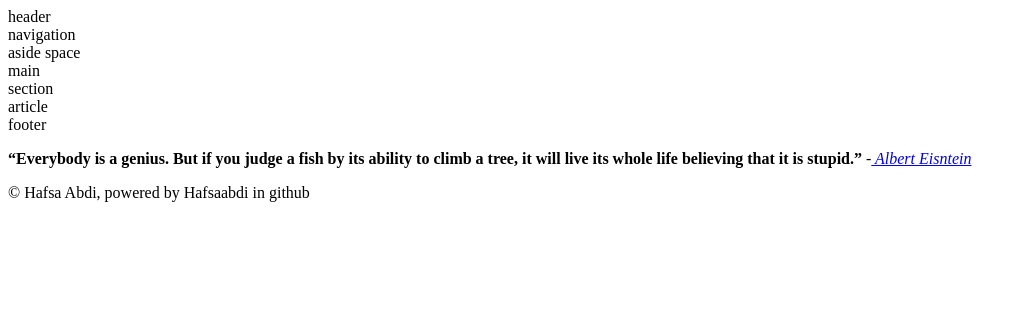
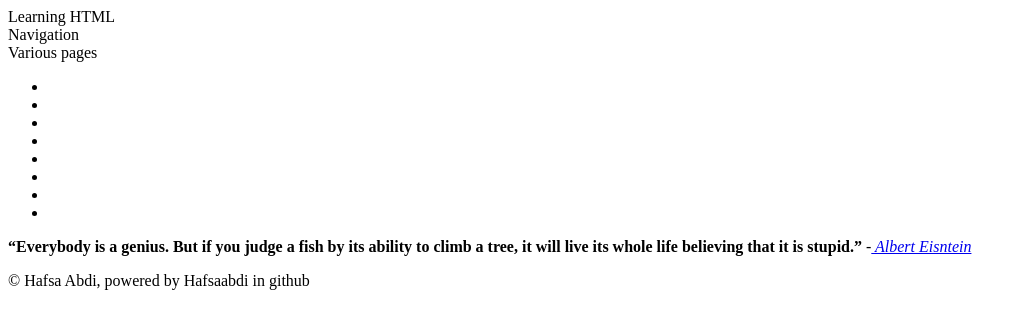
Before and after one commit to hafsaabdi/HTML-20220914, a plain HTML site: page index.html in a window 1280 px wide. Shown: the whole page, without its empty margins (0-1027 px from the left). Drawn offline with Linux system fonts and the light colour scheme.

Commit message:
Update index.html

```diff
--- a/index.html
+++ b/index.html
@@ -28,13 +28,28 @@
     </head>
 
      <body>
-        <header>header</header>
-        <nav>navigation</nav>
-        <aside>aside space</aside>
-        <main>main</main>
-        <section>section</section>
-        <article>article</article>
-        <footer>footer</footer>
+        <header>Learning HTML</header>
+        <nav>
+            <header> Navigation</header>
+            <section>
+                <header>Various pages</header>
+                <Ul>
+                   <li>
+                   <li>
+                   <li>
+                   <li>
+                   <li>
+                   <li>
+                   <li>
+                   <li>
+                </Ul>
+           </section>
+        </nav>
+        <aside></aside>
+        <main></main>
+        <section></section>
+        <article></article>
+        <footer></footer>
      </body>
 
 
```
